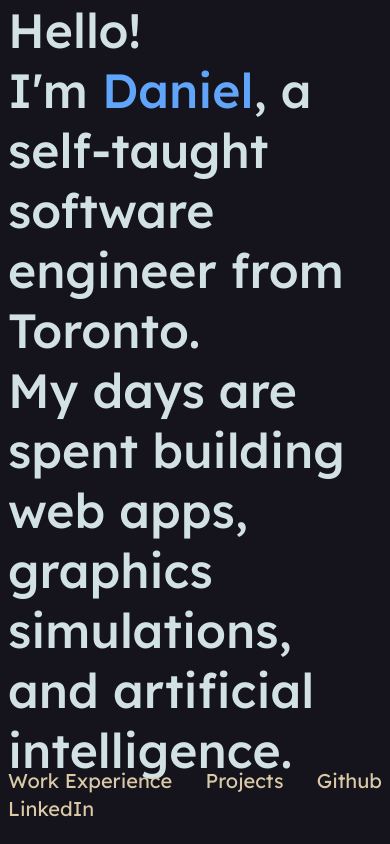
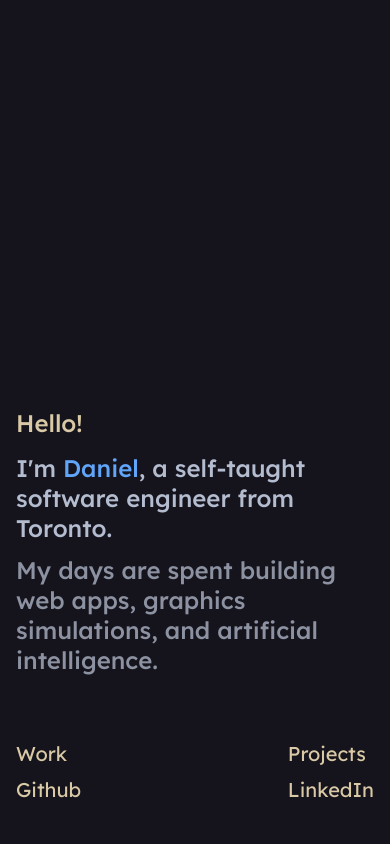
Before and after one commit to DanielHZhang/danielhzhang, a SvelteKit app: page / in a window 390 px wide. Shown: the top 844 px of the page. Built offline with nearby package versions, Linux system fonts and the light colour scheme.

Commit message:
Fix hero rendering for small screens

```diff
--- a/src/components/hero.svelte
+++ b/src/components/hero.svelte
@@ -56,21 +56,26 @@
 <div class="flex items-end min-h-screen">
 	<!-- <div id={threeContainerId} class="absolute -z-10 inset-0 overflow-hidden" /> -->
 
-	<div class="relative pb-[20%]">
-		<div class="flex flex-col text-5xl text-gray-300 leading-tight font-medium">
-			<div>Hello!</div>
-			<div>I'm <span class="text-blue-400">Daniel</span>, a self-taught software engineer from Toronto.</div>
-			<div>My days are spent building web apps, graphics simulations, and artificial intelligence.</div>
+	<div class="relative pb-[20vh] xs:px-2">
+		<div class="flex flex-col gap-3 lg:text-5xl md:text-4xl sm:text-3xl xs:text-2xl text-gray-300 font-medium">
+			<div class="leading-normal text-gold">Hello!</div>
+			<div class="leading-tight text-gray-400">
+				I'm <span class="text-blue-400">Daniel</span>, a self-taught software engineer from Toronto.
+			</div>
+			<div class="leading-tight text-gray-450">
+				My days are spent building web apps, graphics simulations, and artificial intelligence.
+			</div>
 		</div>
 
 		{#if atTopOfPage}
 			<div
-				class="flex justify-between flex-wrap absolute bottom-8 inset-x-0"
+				class="grid md:grid-cols-[repeat(4,auto)] xs:grid-cols-[repeat(2,auto)] xs:px-2 justify-between gap-2 absolute bottom-10 inset-x-0"
 				transition:fly={{ duration: 200, y: 40, easing: expoOut }}
 			>
 				<a href="#work-experience" class="link-item">
 					<Icon kind="briefcase" width={26} height={26} stroke="#fff" />
-					<span>Work Experience</span>
+					<span class="xs:hidden sm:inline md:hidden lg:inline">Work Experience</span>
+					<span class="xs:inline sm:hidden md:inline lg:hidden">Work</span>
 				</a>
 				<a href="#projects" class="link-item">
 					<Icon kind="bulb" width={28} height={28} stroke="#fff" />
--- a/tailwind.config.js
+++ b/tailwind.config.js
@@ -16,6 +16,7 @@ export default {
 				gray: {
 					300: '#D1E1E4',
 					400: 'rgb(180, 188, 208)',
+					450: '#8c92a1',
 				},
 				gold: 'rgb(218, 201, 166)',
 				card: '#191A21',
```
